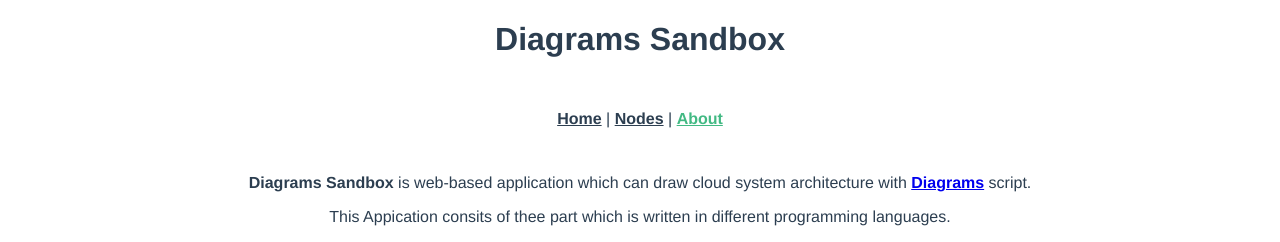
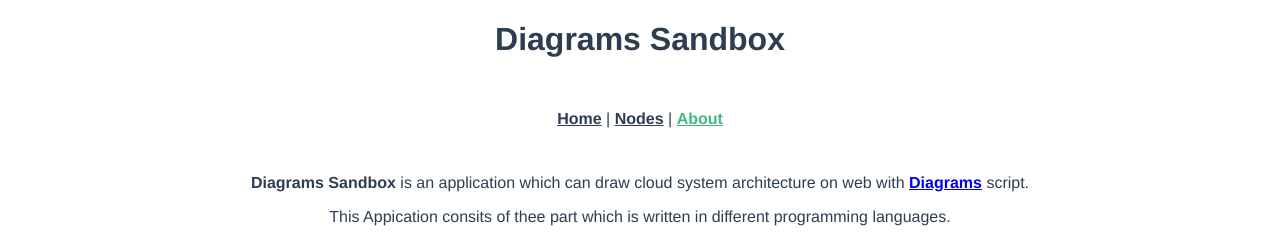
Before and after one commit to suapapa/diagrams_fe, a Vue app: page /about in a window 1280 px wide. Shown: the top 242 px of the page. Built offline with nearby package versions, Linux system fonts and the light colour scheme.

Commit message:
fix docs...

```diff
--- a/public/index.html
+++ b/public/index.html
@@ -11,13 +11,13 @@
   <link rel="icon" type="image/png" sizes="16x16" href="<%= BASE_URL %>favicon-16x16.png">
   <link rel="manifest" href="<%= BASE_URL %>site.webmanifest">
   <title>
-    <%= htmlWebpackPlugin.options.title %>
+    Diagrams Sandbox
   </title>
 </head>
 
 <body>
   <noscript>
-    <strong>We're sorry but <%= htmlWebpackPlugin.options.title %> doesn't work properly without JavaScript enabled.
+    <strong>We're sorry but Diagrams Sandbox doesn't work properly without JavaScript enabled.
         Please enable it to continue.</strong>
   </noscript>
   <div id="app"></div>
--- a/src/views/About.vue
+++ b/src/views/About.vue
@@ -1,8 +1,8 @@
 <template>
   <div class="about">
     <p>
-    <b>Diagrams Sandbox </b>is web-based application which
-    can draw cloud system architecture with
+    <b>Diagrams Sandbox</b> is an application which
+    can draw cloud system architecture on web with
     <b><a href="https://diagrams.mingrammer.com/">Diagrams</a></b>
     script.
     </p>
@@ -10,7 +10,6 @@
     <p>
       This Appication consits of thee part which is written in different
       programming languages.
-
       <ul>
         <li> Frontend written in Vue (Javasciprt) provides web frontend.</li>
         <li> Backend written in Go provides api server.</li>
```
